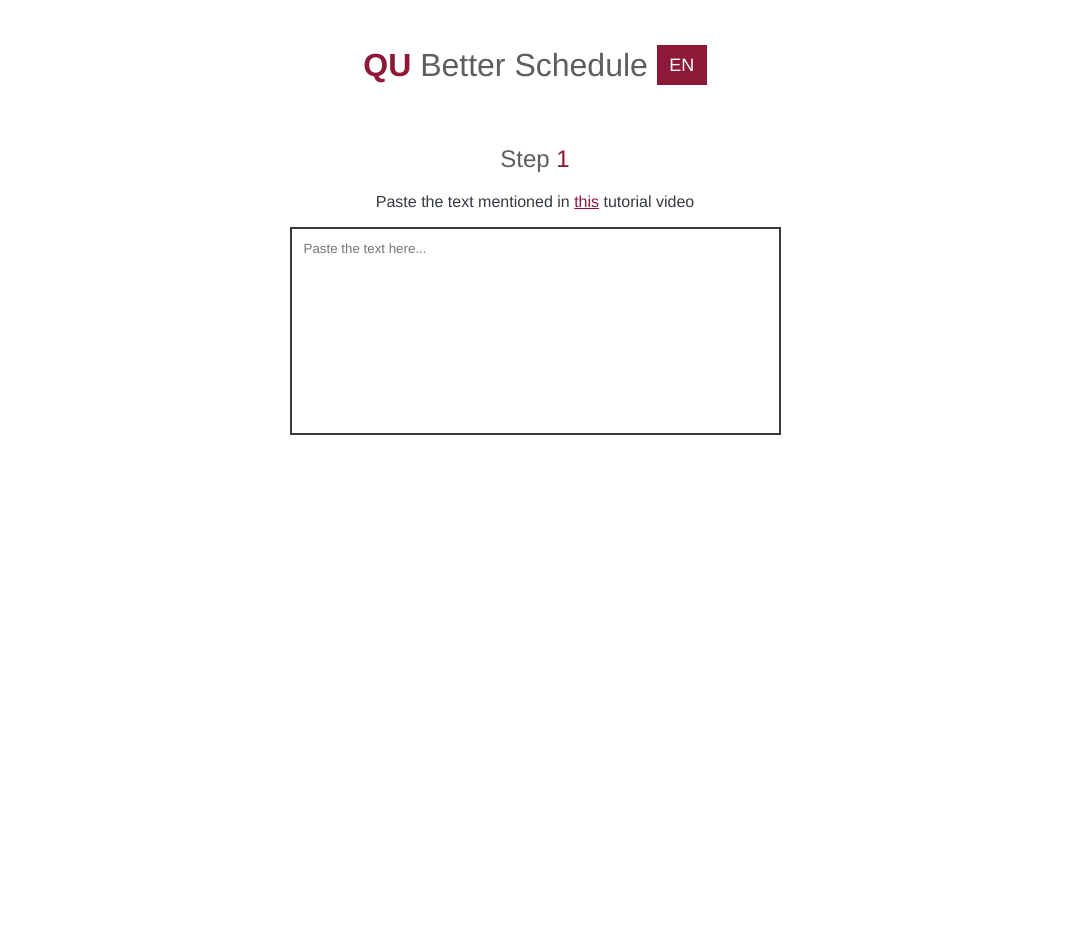
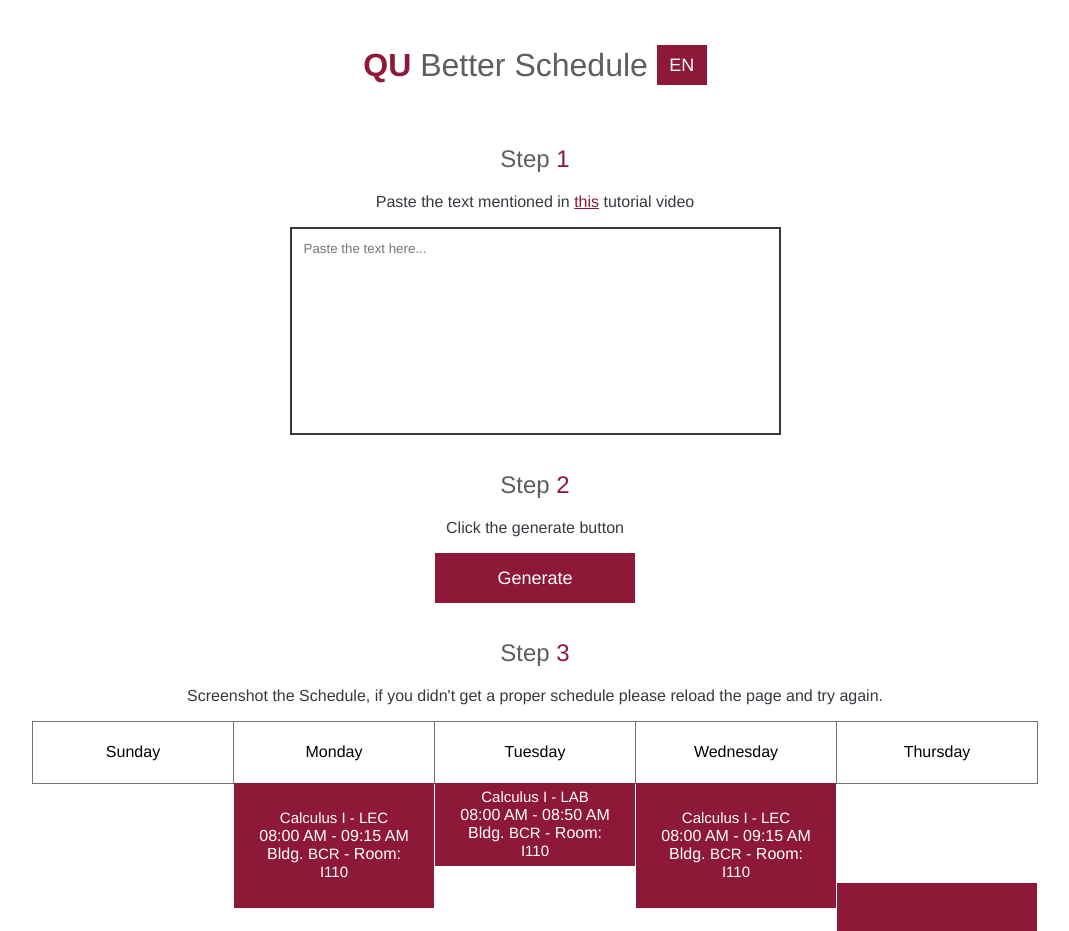
Before and after one commit to ElmikoTheNiceFella/better-schedule, a React (Vite) app: page / in a window 1280 px wide. Shown: the top 931 px of the page, without its empty margins (105-1174 px from the left). Before the commit the page ends 800 px from the top, so only its background shows below. Built offline with nearby package versions, Linux system fonts and the light colour scheme; a web font is replaced by a local one.

Commit message:
feat: added a function that generates table timings and their heights

```diff
--- a/constants.js
+++ b/constants.js
@@ -1,4 +1,4 @@
-export const COLORS = {
+const COLORS = {
   "I10": "#28a745",
   "H07": "#fd7e14",
   "H12": "#28a745",
@@ -7,4 +7,99 @@ export const COLORS = {
   "I09": "#343a40"
 }
 
-export const TUTORIAL_LINK = "https://youtu.be/aMFaa-Q6E6c"
+const DEMO = `Arabic Language I | Arabic Language 100 Section L25 | Class Begin: 08/25/2024 | Class End: 12/05/2024
+Registered
+08/25/2024 -- 12/05/2024   Monday,Wednesday
+S
+M
+T
+W
+T
+F
+S
+   11:00 AM - 12:15 PM Type: Class Location: Male Designated Area Building: BCR- Corridor Room: D222
+Instructor: Al-Rhawi, Mohammad (Primary)
+CRN: 14641
+Message: **Web Registered** | Hours: 3 | Level: Undergraduate | Campus: Male Designated Area | Schedule Type: Lecture | Instructional Method: Arabic | Grade Mode: Standard Letter | Waitlist Position: 0 | Notification Expires: None
+Calculus I | Mathematics 101 Section L02 | Class Begin: 08/25/2024 | Class End: 12/05/2024
+Registered
+08/25/2024 -- 12/05/2024   Monday,Wednesday
+S
+M
+T
+W
+T
+F
+S
+   08:00 AM - 09:15 AM Type: Class Location: Male Designated Area Building: BCR- Corridor Room: I110
+Instructor: Ayari, Sahbi (Primary)
+CRN: 10112
+Calculus I | Mathematics 101 Section B04 | Class Begin: 08/25/2024 | Class End: 12/05/2024
+Registered
+08/25/2024 -- 12/05/2024   Tuesday
+S
+M
+T
+W
+T
+F
+S
+   08:00 AM - 08:50 AM Type: Lab Location: Male Designated Area Building: BCR- Corridor Room: I110
+Instructor: El-Sanfaz, Mustafa (Primary)
+CRN: 11670
+English Language I Post Foundation | English Language & Literature 202 Section 011 | Class Begin: 08/25/2024 | Class End: 12/05/2024
+Registered
+08/25/2024 -- 12/05/2024   Monday,Wednesday
+S
+M
+T
+W
+T
+F
+S
+   03:30 PM - 04:45 PM Type: Class Location: Male Designated Area Building: B05- Main Men's Building Room: 0206
+Instructor: Bassyony, Manal (Primary)
+CRN: 11594
+Experimental General Chemistry I | Chemistry 103 Section L12 | Class Begin: 08/25/2024 | Class End: 12/05/2024
+Registered
+08/25/2024 -- 12/05/2024   Thursday
+S
+M
+T
+W
+T
+F
+S
+   09:00 AM - 11:50 AM Type: Lab Location: Male Designated Area Building: BCR- Corridor Room: E210
+Instructor: Elhamshary, Marwa (Primary)
+CRN: 10611
+Programming Concepts | Computer Science 151 Section B02 | Class Begin: 08/25/2024 | Class End: 12/05/2024
+Registered
+08/25/2024 -- 12/05/2024   Tuesday
+S
+M
+T
+W
+T
+F
+S
+   12:00 PM - 01:50 PM Type: Lab Location: All Building: H07- College of Engineering Room: C208
+Instructor: AlQawasma, Farah (Primary)
+CRN: 11470
+Programming Concepts | Computer Science 151 Section L03 | Class Begin: 08/25/2024 | Class End: 12/05/2024
+Registered
+08/25/2024 -- 12/05/2024   Monday,Wednesday
+S
+M
+T
+W
+T
+F
+S
+   09:30 AM - 10:45 AM Type: Class Location: All Building: H07- College of Engineering Room: C203
+Instructor: Ali, Zeyad (Primary)
+CRN: 13523`
+
+const TUTORIAL_LINK = "https://youtu.be/aMFaa-Q6E6c"
+
+export { COLORS, DEMO, TUTORIAL_LINK }
--- a/functions.js
+++ b/functions.js
@@ -87,31 +87,71 @@ function timingToNum(timing) {
 }
 
 export function getMinTiming(schedule) {
-  let minTiming;
-  let counter = 0;
+
+  let minTiming
+  let startTime
+  let counter = 0
 
   for(let day of Object.keys(schedule)) {
     for(let course of schedule[day]) {
-      if (counter == 0) minTiming = timingToNum(course.timing[0])
-      else if (minTiming > timingToNum(course.timing[0])) minTiming = timingToNum(course.timing[0])
+      if (counter == 0 || minTiming > timingToNum(course.timing[0])) {
+        minTiming = timingToNum(course.timing[0])
+        startTime = course.timing[0]
+      }
       counter++
     }
   }
 
-  return minTiming * 100
+  return [minTiming * 100, startTime]
 }
 
 export function getScheduleHeight(schedule) {
-  let maxTiming;
-  let counter = 0;
+
+  let maxTiming
+  let endTime
+  let counter = 0
 
   for (let day of Object.keys(schedule)) {
     for (let course of schedule[day]) {
-      if (counter == 0) maxTiming = timingToNum(course.timing[1])
-      else if (maxTiming < timingToNum(course.timing[1])) maxTiming = timingToNum(course.timing[1])
+      if (counter == 0 || maxTiming < timingToNum(course.timing[1])) {
+        maxTiming = timingToNum(course.timing[1])
+        endTime = course.timing[1]
+      }
       counter++
     }
   }
 
-  return (maxTiming * 100) - getMinTiming(schedule)
+  return [(maxTiming * 100) - getMinTiming(schedule), endTime]
 }
+
+function numToTiming(num, offset) {
+  let suffix = "AM"
+  let hours = Math.floor(num)
+  let height = (num % 1 == 0 ? 1 : num % 1) * offset
+
+  if (hours >= 12) {
+    suffix = "PM"
+    hours -= (hours == 12 ? 0 : 12)
+  }
+
+  const result = ("" + hours).padStart(2, '0') + ":00 " + suffix
+
+  return [result, height]
+}
+
+function getBackgroundTimings(startTime, endTime, offset=100) {
+  let duration = timingToNum(endTime) - timingToNum(startTime)
+  let counter = 1;
+  let finalTimings = [numToTiming(timingToNum(endTime), offset)]
+  endTime = numToTiming(timingToNum(endTime), offset)[0]
+
+  while(duration > 1) {
+    finalTimings.unshift(numToTiming(timingToNum(endTime) - counter, offset))
+    counter++
+    duration--
+  }
+
+  return finalTimings
+}
+
+console.log(getBackgroundTimings("12:00 PM", "05:15 PM"))
--- a/src/App.jsx
+++ b/src/App.jsx
@@ -1,6 +1,6 @@
 import './App.css'
 import { getCourseData } from '../functions'
-import { TUTORIAL_LINK } from '../constants'
+import { TUTORIAL_LINK, DEMO } from '../constants'
 import Schedule from './Schedule'
 import { useState } from 'react'
 
@@ -30,7 +30,6 @@ function App() {
       </section>
 
       {/* Step 2 */}
-      {scheduleText &&
       <section className='step'>
         <h2>Step <span>2</span></h2>
         <p className='instructions'>Click the generate button</p>
@@ -38,17 +37,15 @@ function App() {
           <button onClick={handleGenerate} style={{ width: "200px", height: "50px" }}>Generate</button>
         </div>
       </section>
-      }
+
 
       {/* Step 3 */}
-      {schedule.status != "empty" &&
         <section className='step'>
           <h2>Step <span>3</span></h2>
           <p className='instructions'>Screenshot the Schedule, if you didn't get a proper schedule please reload the page and try again.</p>
           {/* Schedule generation */}
-          <Schedule scheduleData={scheduleText} />
+          <Schedule scheduleData={DEMO} />
         </section>
-      }
     </>
   )
 }
--- a/src/Schedule.jsx
+++ b/src/Schedule.jsx
@@ -14,14 +14,14 @@ const Schedule = ({ scheduleData }) => {
 
   useEffect(() => {
     const scheduleInfo = getCourseData(scheduleData)
+    const [minTiming, scheduleHeight] = [getMinTiming(scheduleInfo)[0], getScheduleHeight(scheduleInfo)[0]]
 
     setSchedule(scheduleInfo)
-    setMinTimingMargin(getMinTiming(scheduleInfo))
-    setScheduleHeight(getScheduleHeight(scheduleInfo))
+    setMinTimingMargin(minTiming)
+    setScheduleHeight(scheduleHeight)
   }, [])
 
   return (
-    scheduleData.status != "empty" &&
     <div className={styles.scheduleContainer}>
       {Object.keys(schedule).map(day =>
         <div className={styles.day} style={{ borderRight: day != "Thursday" ? "none" : "1px solid #6c757d" }}>
@@ -29,7 +29,7 @@ const Schedule = ({ scheduleData }) => {
           <div className={styles.courseContainer} style={{ height: scheduleHeight }}>
             {schedule[day].map(course =>
               <div className={styles.course} style={{ backgroundColor: course.color, marginTop: (course.margin * 100) - minTimingMargin, height: course.height* 100 }}>
-                <p className={styles.courseInfo}>{course.name} - {course.type}<br /><br />{course.timing[0]} - {course.timing[1]}<br />Bldg. {course.building} - Room: {course.room}</p>
+                <p className={styles.courseInfo}><span className={styles.bold}>{course.name} - {course.type}</span><br />{course.timing[0]} - {course.timing[1]}<br />Bldg. <span className={styles.bold}>{course.building}</span> - Room: <span className={styles.bold}>{course.room}</span></p>
               </div>
             )}
           </div>
--- a/src/schedule.module.css
+++ b/src/schedule.module.css
@@ -24,7 +24,12 @@
   align-items: center;
   width: 100%;
 }
+.bold {
+  font-weight: 500;
+  font-size: 15px;
+}
 .course > p {
+  width: 80%;
   color: white;
   font-weight: 300;
 }
```
Lines whose indentation alone changed are shown as unchanged.
